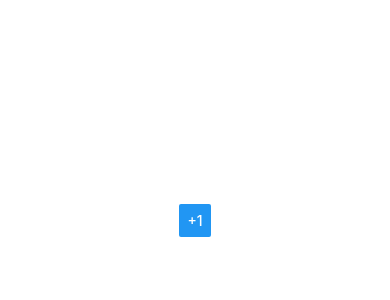
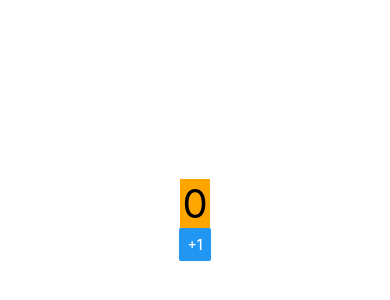
Before and after one commit to camara92/Atlas, a React Native app: screen / in a window 390 px wide. Shown: the part 202-502 px from the top of the page. Built offline with nearby package versions, Linux system fonts and the light colour scheme.

Commit message:
onPress event

```diff
--- a/App.js
+++ b/App.js
@@ -1,15 +1,19 @@
 //import { StatusBar } from 'expo-status-bar';
-import react from 'react';
+import react, {useState} from 'react';
 
-import { StyleSheet, Text, View } from 'react-native';
-import { Button } from 'react-native-web';
+import { StyleSheet, Text, View, Button } from 'react-native';
+
 
 export default function App() {
+
+  const [count, setCount] = useState(0);
   return (
+
     <View style={styles.container}>
-  {/* <Text>Bonjour Daouda Camus !</Text> */}
-    <Text></Text>
-     <Button title="+1"/>
+    <Text style={styles.counter}>{ count }</Text>
+    {/* evenement onpress pour déclencher l'evenement   */}
+    <Button onP ress={()=> setCount(count +1)}  title="+1" />
+
 
     </View>
   );
@@ -22,4 +26,11 @@
     alignItems: 'center',
     justifyContent: 'center',
   },
+  counter: {
+    backgroundColor: "orange",
+    width: 30,
+   fontSize: 40,
+   textAlign: 'center'
+
+  }
 });
```
